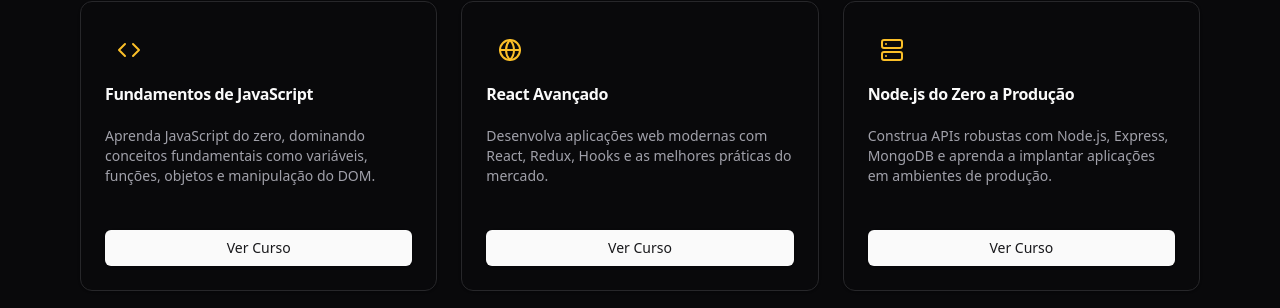
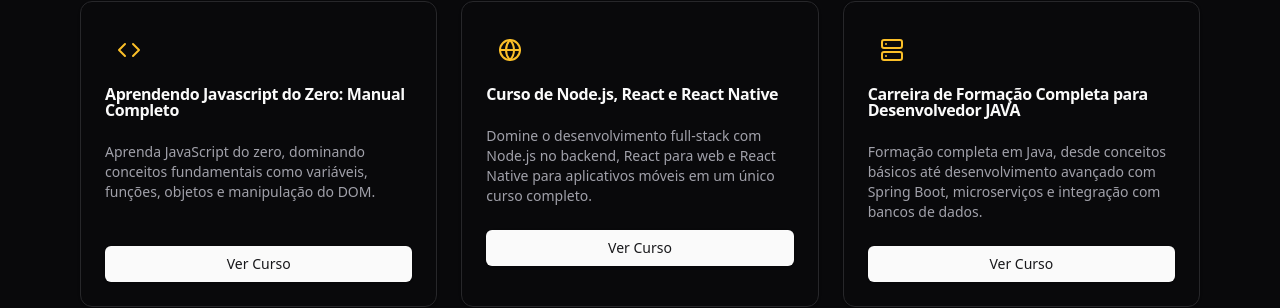
Before and after one commit to David-Santosx/codewire-blog-app, a Next.js app: page /cursos in a window 1280 px wide. Shown: the part 904-1212 px from the top of the page. Built offline with nearby package versions, Linux system fonts and the light colour scheme; no server answers.

Commit message:
refactor(cursos): improve readability and update course details

```diff
--- a/src/app/cursos/page.tsx
+++ b/src/app/cursos/page.tsx
@@ -13,9 +13,12 @@
       <main className="container mx-auto py-8 px-4 lg:px-[80px] md:px-10 sm:px-6">
         <div className="space-y-6">
           <div className="text-center space-y-4">
-            <h1 className="text-4xl font-bold tracking-tight">Cursos de Programação</h1>
+            <h1 className="text-4xl font-bold tracking-tight">
+              Cursos de Programação
+            </h1>
             <p className="text-xl text-muted-foreground max-w-3xl mx-auto">
-              Expanda seus conhecimentos com nossos cursos selecionados para desenvolvedores
+              Expanda seus conhecimentos com nossos cursos selecionados para
+              desenvolvedores
             </p>
           </div>
 
@@ -25,11 +28,14 @@
             <div className="space-y-4">
               <h2 className="text-3xl font-bold">Aprenda com os melhores</h2>
               <p className="text-muted-foreground">
-                Selecionamos os melhores cursos disponíveis para ajudar você a se tornar um desenvolvedor completo.
-                Desde fundamentos de programação até tecnologias avançadas, temos recomendações para todos os níveis.
+                Selecionamos os melhores cursos disponíveis para ajudar você a
+                se tornar um desenvolvedor completo. Desde fundamentos de
+                programação até tecnologias avançadas, temos recomendações para
+                todos os níveis.
               </p>
               <p className="text-muted-foreground">
-                Todos os cursos foram cuidadosamente avaliados para garantir conteúdo de qualidade e relevante para o mercado atual.
+                Todos os cursos foram cuidadosamente avaliados para garantir
+                conteúdo de qualidade e relevante para o mercado atual.
               </p>
             </div>
             <div className="flex justify-center">
@@ -49,22 +55,31 @@
           <Separator className="my-8" />
 
           <div className="space-y-6">
-            <h2 className="text-3xl font-bold text-center">Cursos Recomendados</h2>
+            <h2 className="text-3xl font-bold text-center">
+              Cursos Recomendados
+            </h2>
             <div className="grid grid-cols-1 sm:grid-cols-2 lg:grid-cols-3 gap-6">
               <Card>
                 <CardHeader className="space-y-1">
                   <div className="w-12 h-12 rounded-full bg-brand-primary/20 flex items-center justify-center mb-2">
                     <Code className="h-6 w-6 text-brand-primary" />
                   </div>
-                  <CardTitle>Fundamentos de JavaScript</CardTitle>
+                  <CardTitle>
+                    Aprendendo Javascript do Zero: Manual Completo
+                  </CardTitle>
                 </CardHeader>
                 <CardContent>
                   <CardDescription className="min-h-[80px]">
-                    Aprenda JavaScript do zero, dominando conceitos fundamentais como variáveis, funções, objetos e manipulação do DOM.
+                    Aprenda JavaScript do zero, dominando conceitos fundamentais
+                    como variáveis, funções, objetos e manipulação do DOM.
                   </CardDescription>
                 </CardContent>
                 <CardFooter>
-                  <Link href="https://www.udemy.com/course/javascript-completo-2018-do-iniciante-ao-mestre/" target="_blank" className="w-full">
+                  <Link
+                    href="https://go.hotmart.com/K99022839F"
+                    target="_blank"
+                    className="w-full"
+                  >
                     <Button className="w-full">Ver Curso</Button>
                   </Link>
                 </CardFooter>
@@ -75,15 +90,19 @@
                   <div className="w-12 h-12 rounded-full bg-brand-primary/20 flex items-center justify-center mb-2">
                     <Globe className="h-6 w-6 text-brand-primary" />
                   </div>
-                  <CardTitle>React Avançado</CardTitle>
+                  <CardTitle>Curso de Node.js, React e React Native</CardTitle>
                 </CardHeader>
                 <CardContent>
                   <CardDescription className="min-h-[80px]">
-                    Desenvolva aplicações web modernas com React, Redux, Hooks e as melhores práticas do mercado.
+                    Domine o desenvolvimento full-stack com Node.js no backend, React para web e React Native para aplicativos móveis em um único curso completo.
                   </CardDescription>
                 </CardContent>
                 <CardFooter>
-                  <Link href="https://www.udemy.com/course/react-avancado/" target="_blank" className="w-full">
+                  <Link
+                    href="https://go.hotmart.com/Y99022705B"
+                    target="_blank"
+                    className="w-full"
+                  >
                     <Button className="w-full">Ver Curso</Button>
                   </Link>
                 </CardFooter>
@@ -94,15 +113,19 @@
                   <div className="w-12 h-12 rounded-full bg-brand-primary/20 flex items-center justify-center mb-2">
                     <Server className="h-6 w-6 text-brand-primary" />
                   </div>
-                  <CardTitle>Node.js do Zero a Produção</CardTitle>
+                  <CardTitle>Carreira de Formação Completa para Desenvolvedor JAVA</CardTitle>
                 </CardHeader>
                 <CardContent>
                   <CardDescription className="min-h-[80px]">
-                    Construa APIs robustas com Node.js, Express, MongoDB e aprenda a implantar aplicações em ambientes de produção.
+                    Formação completa em Java, desde conceitos básicos até desenvolvimento avançado com Spring Boot, microserviços e integração com bancos de dados.
                   </CardDescription>
                 </CardContent>
                 <CardFooter>
-                  <Link href="https://www.udemy.com/course/nodejs-do-zero-a-producao/" target="_blank" className="w-full">
+                  <Link
+                    href="https://go.hotmart.com/T99022862I"
+                    target="_blank"
+                    className="w-full"
+                  >
                     <Button className="w-full">Ver Curso</Button>
                   </Link>
                 </CardFooter>
@@ -117,11 +140,16 @@
                 </CardHeader>
                 <CardContent>
                   <CardDescription className="min-h-[80px]">
-                    Domine bancos de dados relacionais com SQL, desde consultas básicas até otimização de performance.
+                    Domine bancos de dados relacionais com SQL, desde consultas
+                    básicas até otimização de performance.
                   </CardDescription>
                 </CardContent>
                 <CardFooter>
-                  <Link href="https://www.udemy.com/course/curso-sql-completo-desafios-e-muita-pratica/" target="_blank" className="w-full">
+                  <Link
+                    href="https://www.udemy.com/course/curso-sql-completo-desafios-e-muita-pratica/"
+                    target="_blank"
+                    className="w-full"
+                  >
                     <Button className="w-full">Ver Curso</Button>
                   </Link>
                 </CardFooter>
@@ -136,11 +164,16 @@
                 </CardHeader>
                 <CardContent>
                   <CardDescription className="min-h-[80px]">
-                    Crie aplicações web modernas com Next.js e TypeScript, explorando SSR, SSG e outras funcionalidades avançadas.
+                    Crie aplicações web modernas com Next.js e TypeScript,
+                    explorando SSR, SSG e outras funcionalidades avançadas.
                   </CardDescription>
                 </CardContent>
                 <CardFooter>
-                  <Link href="https://www.udemy.com/course/nextjs-e-typescript/" target="_blank" className="w-full">
+                  <Link
+                    href="https://www.udemy.com/course/nextjs-e-typescript/"
+                    target="_blank"
+                    className="w-full"
+                  >
                     <Button className="w-full">Ver Curso</Button>
                   </Link>
                 </CardFooter>
@@ -155,11 +188,16 @@
                 </CardHeader>
                 <CardContent>
                   <CardDescription className="min-h-[80px]">
-                    Torne-se um desenvolvedor completo dominando tanto o front-end quanto o back-end com tecnologias modernas.
+                    Torne-se um desenvolvedor completo dominando tanto o
+                    front-end quanto o back-end com tecnologias modernas.
                   </CardDescription>
                 </CardContent>
                 <CardFooter>
-                  <Link href="https://www.udemy.com/course/desenvolvimento-web-full-stack/" target="_blank" className="w-full">
+                  <Link
+                    href="https://www.udemy.com/course/desenvolvimento-web-full-stack/"
+                    target="_blank"
+                    className="w-full"
+                  >
                     <Button className="w-full">Ver Curso</Button>
                   </Link>
                 </CardFooter>
```
